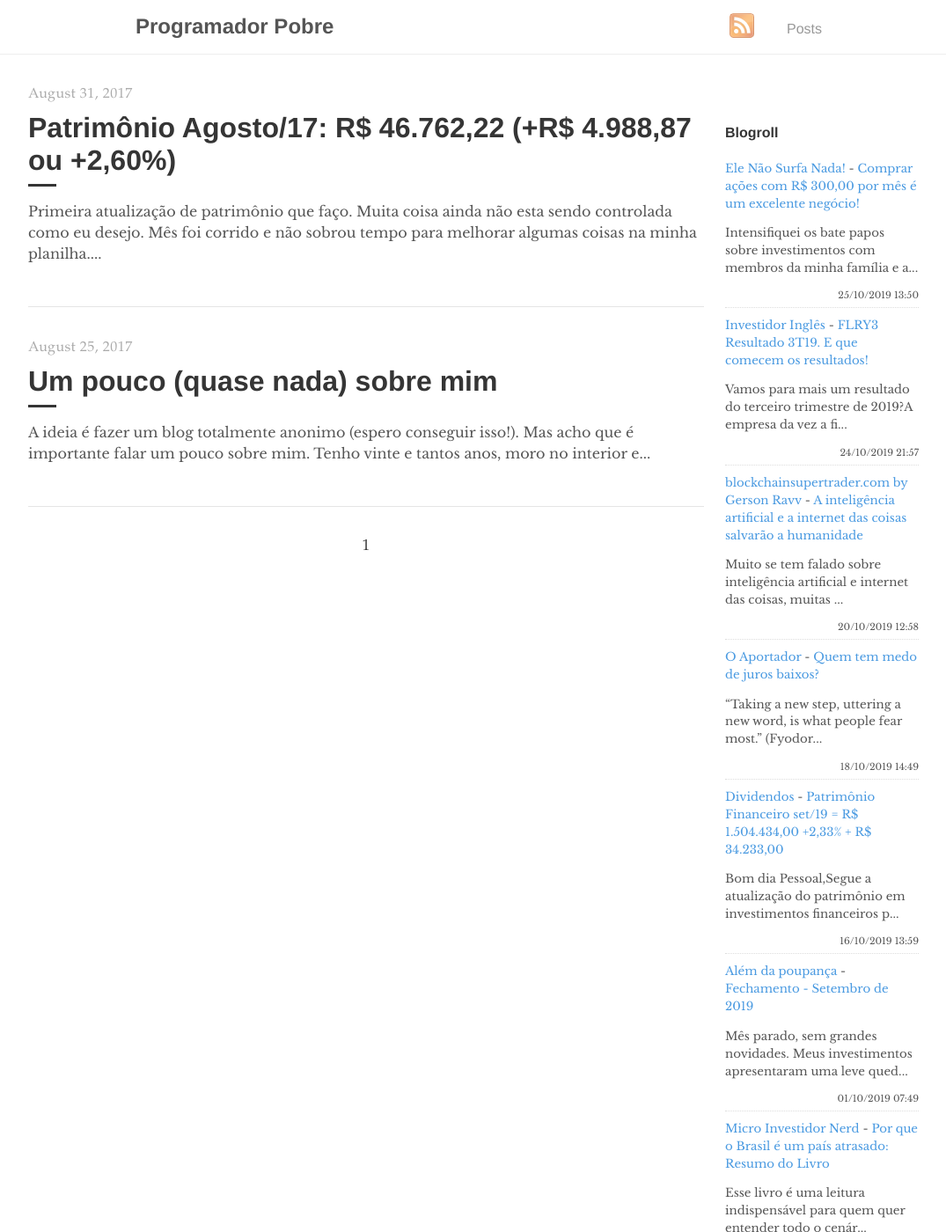
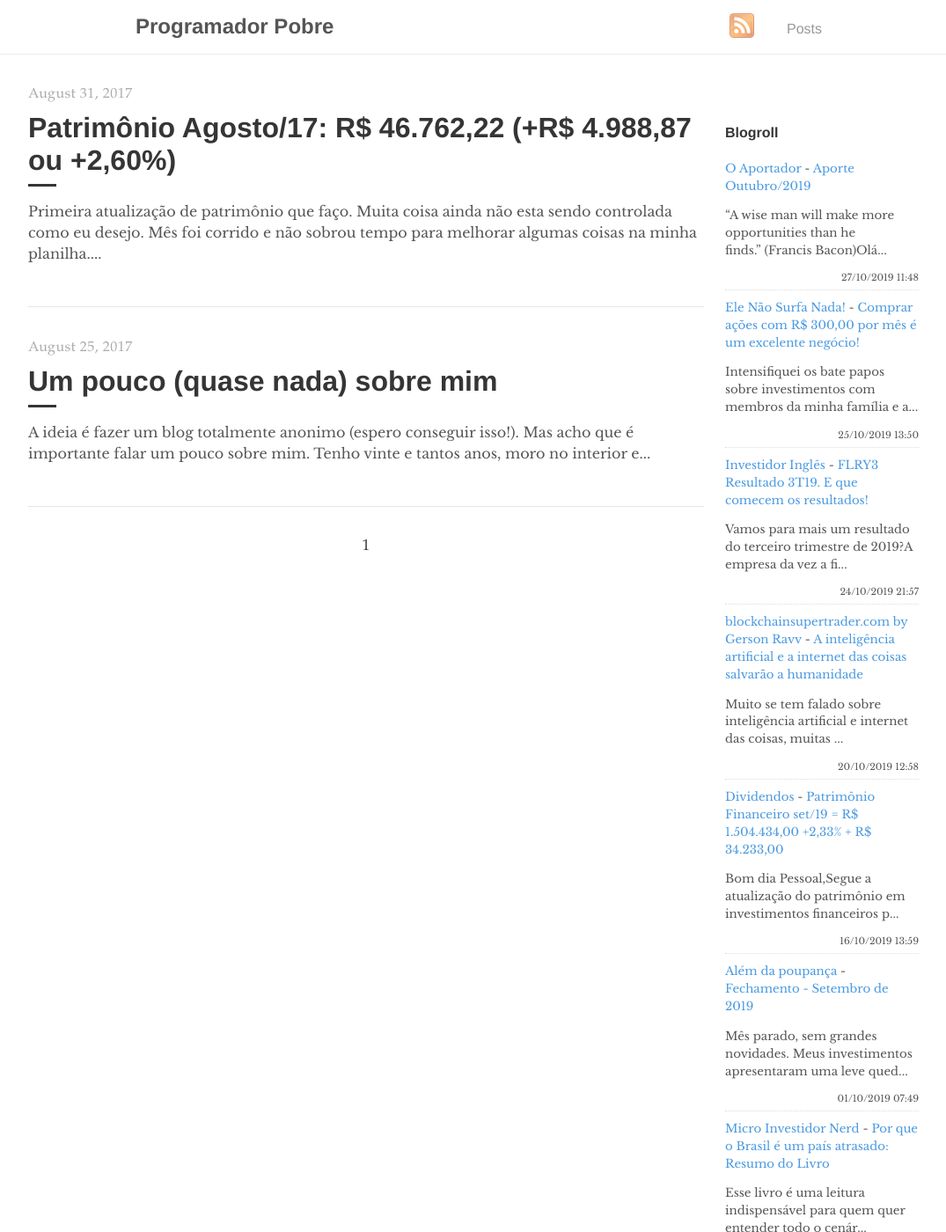
Before and after one commit to programadorpobre/programadorpobre.github.io, a Jekyll site: the page built from index.html, in a window 1280 px wide and 1400 px high. Shown: the whole window at 88% size, without its empty margins (96-1171 px from the left). Built offline with Jekyll 4.4.1, drawn with Linux system fonts in a browser that asks for light colours; the list of posts is cut into pages by our own code; comment, search, counter and statistics services are not loaded.

Commit message:
[ci skip] travis #813

```diff
--- a/_includes/feed-entries.html
+++ b/_includes/feed-entries.html
@@ -1,3 +1,8 @@
+<div class="feed-entry">
+    <a class="feed-entry-site-name" href="https://oaportadorfinanceiro.blogspot.com/">O Aportador</a> - <a class="feed-entry-title" href="https://oaportadorfinanceiro.blogspot.com/2019/10/aporte-outubro2019.html">Aporte Outubro/2019</a>
+    <p class="feed-entry-summary">“A wise man will make more opportunities than he finds.”&nbsp;(Francis Bacon)Olá...</p>
+    <time datetime="2019-10-27T11:48:00.000-03:00">27/10/2019 11:48</time>
+</div>
 <div class="feed-entry">
     <a class="feed-entry-site-name" href="https://elenaosurfanada.blogspot.com/">Ele Não Surfa Nada!</a> - <a class="feed-entry-title" href="https://elenaosurfanada.blogspot.com/2019/10/comprar-acoes-com-r-30000-por-mes-e-um.html">Comprar ações com R$ 300,00 por mês é um excelente negócio!</a>
     <p class="feed-entry-summary">Intensifiquei os bate papos sobre investimentos com membros da minha família e a...</p>
@@ -12,11 +17,6 @@
     <a class="feed-entry-site-name" href="http://www.blockchainsupertrader.com/">blockchainsupertrader.com by Gerson Ravv</a> - <a class="feed-entry-title" href="http://www.blockchainsupertrader.com/2019/10/a-inteligencia-artificial-e-internet.html">A inteligência artificial e a internet das coisas salvarão a humanidade</a>
     <p class="feed-entry-summary">Muito se tem falado sobre inteligência artificial e internet das coisas, muitas ...</p>
     <time datetime="2019-10-20T12:58:00.000-03:00">20/10/2019 12:58</time>
-</div>
-<div class="feed-entry">
-    <a class="feed-entry-site-name" href="https://oaportadorfinanceiro.blogspot.com/">O Aportador</a> - <a class="feed-entry-title" href="https://oaportadorfinanceiro.blogspot.com/2019/10/quem-tem-medo-de-juros-baixos.html">Quem tem medo de juros baixos?</a>
-    <p class="feed-entry-summary">“Taking a new step, uttering a new word, is what people fear most.”&nbsp;(Fyodor...</p>
-    <time datetime="2019-10-18T14:49:00.002-03:00">18/10/2019 14:49</time>
 </div>
 <div class="feed-entry">
     <a class="feed-entry-site-name" href="http://bonsdividendos.blogspot.com/">Dividendos</a> - <a class="feed-entry-title" href="http://bonsdividendos.blogspot.com/2019/10/patrimonio-financeiro-set19-r-150443400.html">Patrimônio Financeiro set/19 = R$ 1.504.434,00 +2,33% + R$ 34.233,00</a>
```
